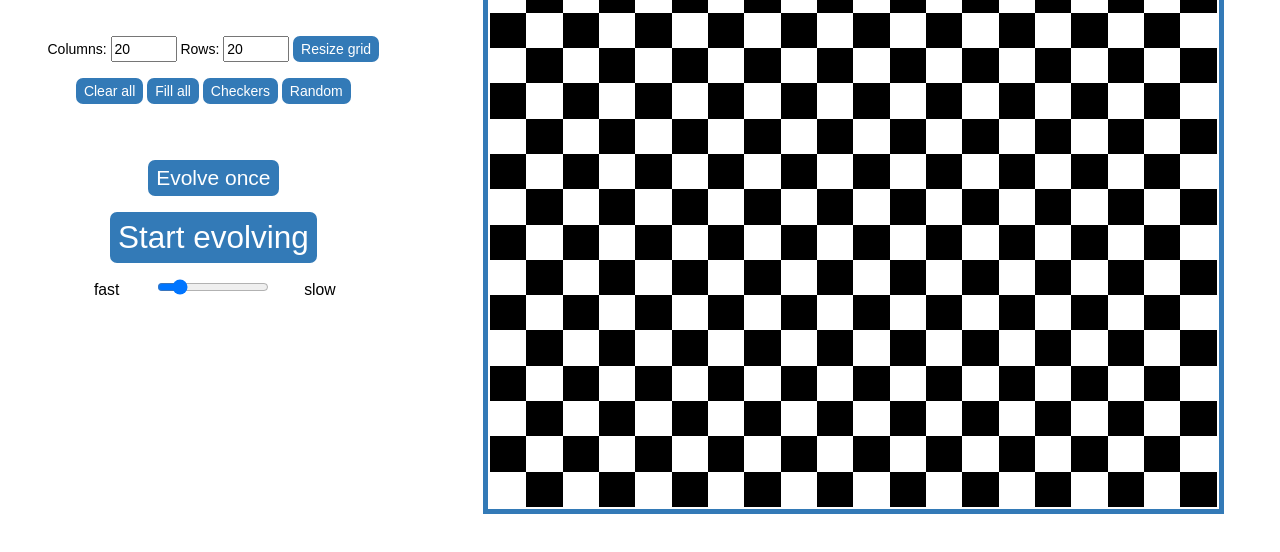
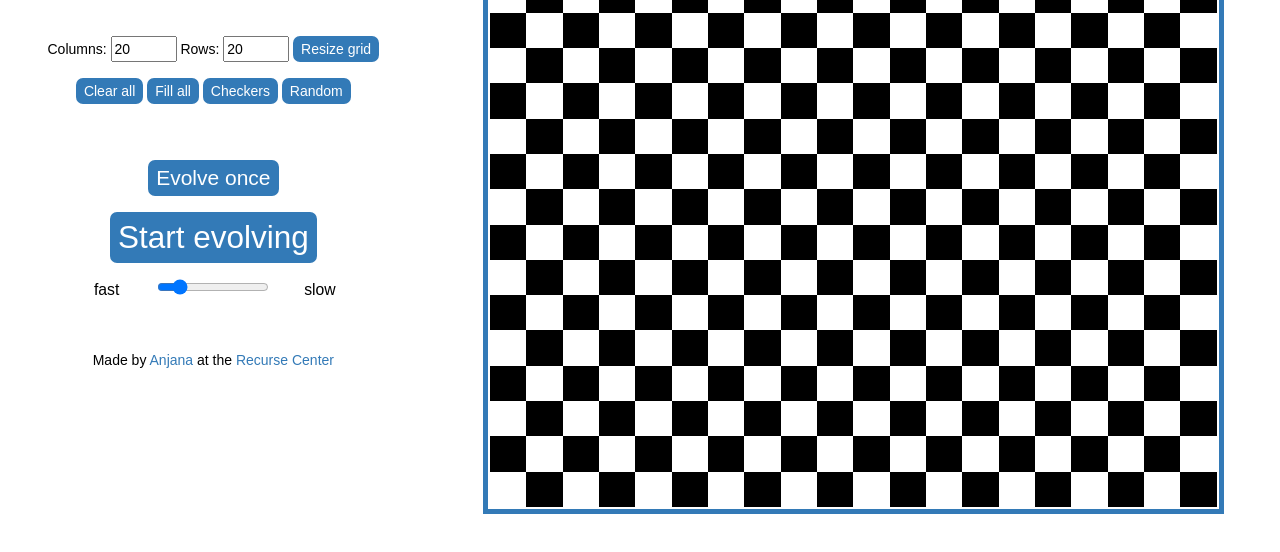
Before and after one commit to vakila/game-of-life, a plain HTML site: page index.html in a window 1280 px wide. Shown: the part 246-798 px from the top of the page. Drawn offline with nearby package versions, Linux system fonts and the light colour scheme.

Commit message:
Add credits line

```diff
--- a/index.html
+++ b/index.html
@@ -86,6 +86,11 @@
             </div>
         </div>
 
+        <p>
+            Made by <a href="http://github.com/vakila">Anjana</a>
+            at the <a href="http://www.recurse.com/">Recurse Center</a>
+        </p>
+
     </header>
 
     <main class="col-md-8">
```
